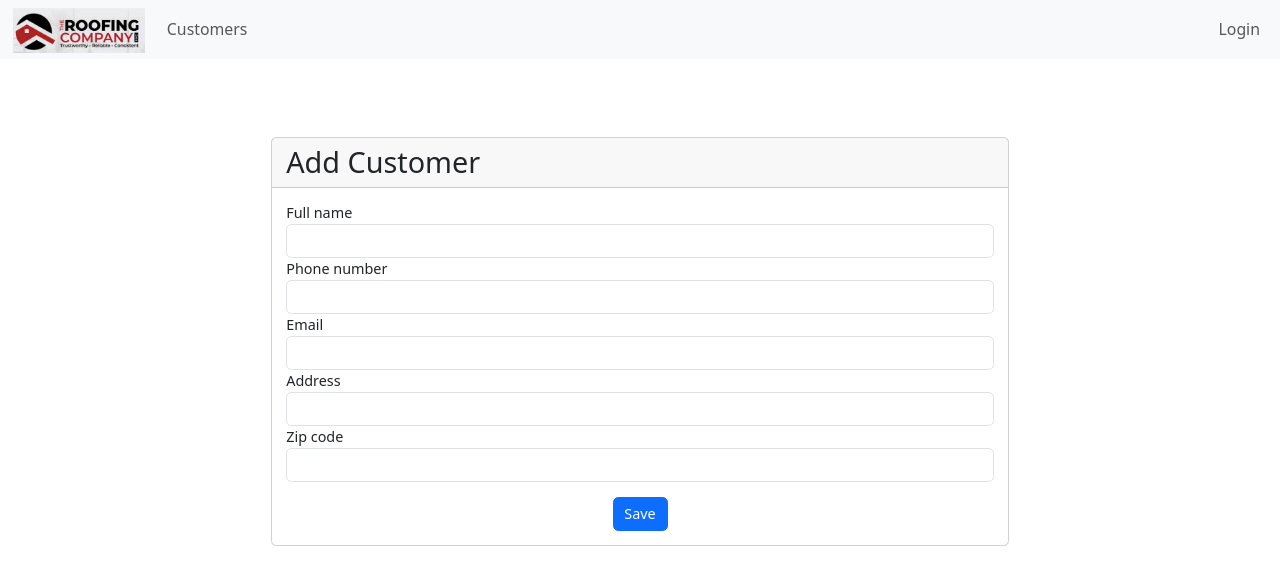
After one commit to caffeinelover1012/weatherapp, a Django app: page /add_customer/ in a window 1280 px wide. The commit adds this page. Shown: the top 585 px of the page. Run offline with Django 4.2, Linux system fonts and the light colour scheme; some libraries are stand-ins or nearby versions.

Commit message:
added add customer

```diff
--- a/weather/forms.py
+++ b/weather/forms.py
@@ -4,6 +4,12 @@ from django.contrib.auth import get_user_model
 from .models import Message, Customer
 from django.utils import timezone
 from django.db import models
+
+
+class CustomerForm(forms.ModelForm):
+    class Meta:
+        model = Customer
+        fields = ['full_name', 'phone_number', 'email', 'address', 'zip_code']
 
 class LoginForm(forms.Form):
     username = forms.CharField(label='Username', max_length=64)
--- /dev/null
+++ b/weather/templates/add_customer.html
@@ -0,0 +1,30 @@
+<!-- add_customer.html -->
+{% extends 'base.html' %}
+{% load widget_tweaks %}
+{% block content %}
+    <div class="container">
+        <div class="row justify-content-center" style="margin-top:5rem">
+            <div class="col-lg-8">
+                <div class="card">
+                    <div class="card-header">
+                        <h2 class="mb-0">Add Customer</h2>
+                    </div>
+                    <div class="card-body">
+                        <form method="post">
+                            {% csrf_token %}
+                            {% for field in form %}
+                                <div class="form-group">
+                                    <label for="{{ field.id_for_label }}">{{ field.label }}</label>
+                                    {{ field|add_class:"form-control" }}
+                                </div>
+                            {% endfor %}
+                            <div class="mt-3 text-center">
+                                <button class="btn btn-primary" type="submit">Save</button>
+                            </div>
+                        </form>
+                    </div>
+                </div>
+            </div>
+        </div>
+    </div>
+{% endblock %}
--- a/weather/urls.py
+++ b/weather/urls.py
@@ -15,4 +15,5 @@ urlpatterns = [
     path('customer/<int:id>/', CustomerUpdateView.as_view(), name='customer'),
     path('customer/<int:id>/delete', CustomerDeleteView.as_view(), name='delete_customer'),
     path('customer/<int:id>/send_message', SendMessageView.as_view(), name='send_message'),
+    path('add_customer/', views.add_customer, name='add_customer'),
 ]
--- a/weather/views.py
+++ b/weather/views.py
@@ -5,7 +5,7 @@ from django.contrib.auth.decorators import login_required, user_passes_test
 from django.contrib import messages
 from django.urls import reverse
 from django.utils import timezone
-from .forms import LoginForm, RegistrationForm
+from .forms import CustomerForm, LoginForm, RegistrationForm
 from .models import Customer
 import json
 from .forms import UploadFileForm
@@ -144,6 +144,23 @@ def customers(request):
     filter = CustomerFilter(request.GET, queryset=Customer.objects.all())
     return render(request, 'customers.html', {'filter': filter})
 
+
+def add_customer(request):
+    if request.method == "POST":
+        form = CustomerForm(request.POST)
+        if form.is_valid():
+            form.save()
+            messages.success(request, "Customer created successfully.")
+            return redirect('customers')
+        else:
+            messages.error(request, "Could not create customer!")
+    else:
+        form = CustomerForm()
+
+    return render(request, 'add_customer.html', {'form': form})
+
+
+
 # views.py
 class CustomerUpdateView(UpdateView):
     model = Customer
```
Also changed, not shown: weather/templates/customer.html (+9 -4 lines), weather/templates/customers.html (+7 -1 lines).
